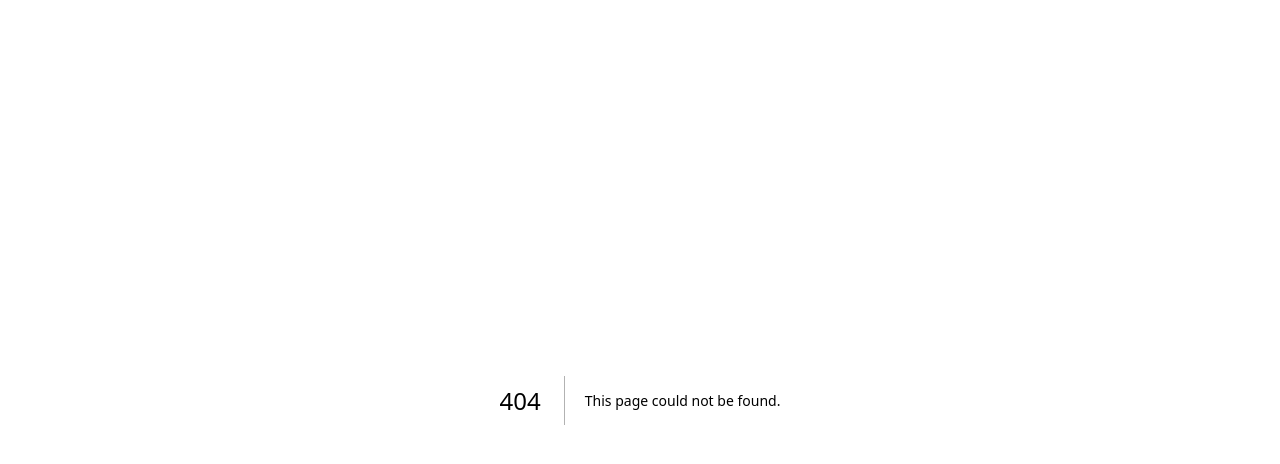
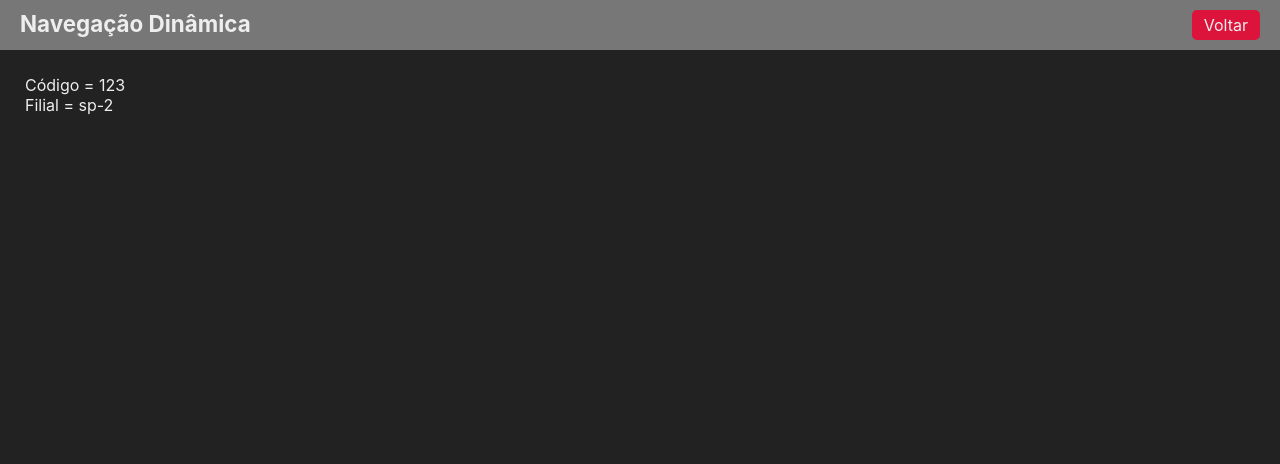
Before and after one commit to Guilherme-Castello-Clear/next-js, a Next.js app: page /cliente/sp-2/123 in a window 1280 px wide. Before the commit this address had no page. Shown: the top 464 px of the page. Built offline with nearby package versions, Linux system fonts and the light colour scheme.

Commit message:
Feat: Added examples of dynamic and simple navigation

```diff
--- /dev/null
+++ b/src/pages/cliente/[filial]/[codigo].jsx
@@ -0,0 +1,21 @@
+import Layout from "../../../components/Layout";
+import router from 'next/router'
+import { useEffect } from "react";
+import { useRouter } from "next/router";
+
+export default function ClientePorCodigo(){
+    const router = useRouter()
+
+    useEffect(() => {
+        const cod = router.query.codigo;
+    }, [])
+
+
+
+    return(
+        <Layout titulo='Navegação Dinâmica'>
+            <span>Código = {router.query.codigo}</span><br/>
+            <span>Filial = {router.query.filial}</span>
+        </Layout>
+    )
+}
--- a/src/pages/index.jsx
+++ b/src/pages/index.jsx
@@ -13,6 +13,8 @@ export default function Inicio(){
             <Navegador cor='crimson' texto='Estiloso' destino='/estiloso'/>
             <Navegador texto='Exemplo' destino='/exemplo'/>
             <Navegador cor='darkviolet' texto='JSX' destino='/jsx'/>
+            <Navegador cor='green' texto='Navegação 1' destino='/navegacao'/>
+            <Navegador cor='blue' texto='Navegação 2' destino='/cliente/sp-2/123'/>
 
         </div>
     )
--- a/src/styles/Navegador.module.css
+++ b/src/styles/Navegador.module.css
@@ -2,4 +2,9 @@
     padding: 30px;
     margin: 10px;
     border-radius: 8px;
+    cursor: pointer;
 }
+
+.navegador:hover{
+    border-radius: 10px;
+}
```
Also changed, not shown: src/pages/navegacao/index.jsx (added, +9 -0 lines).
